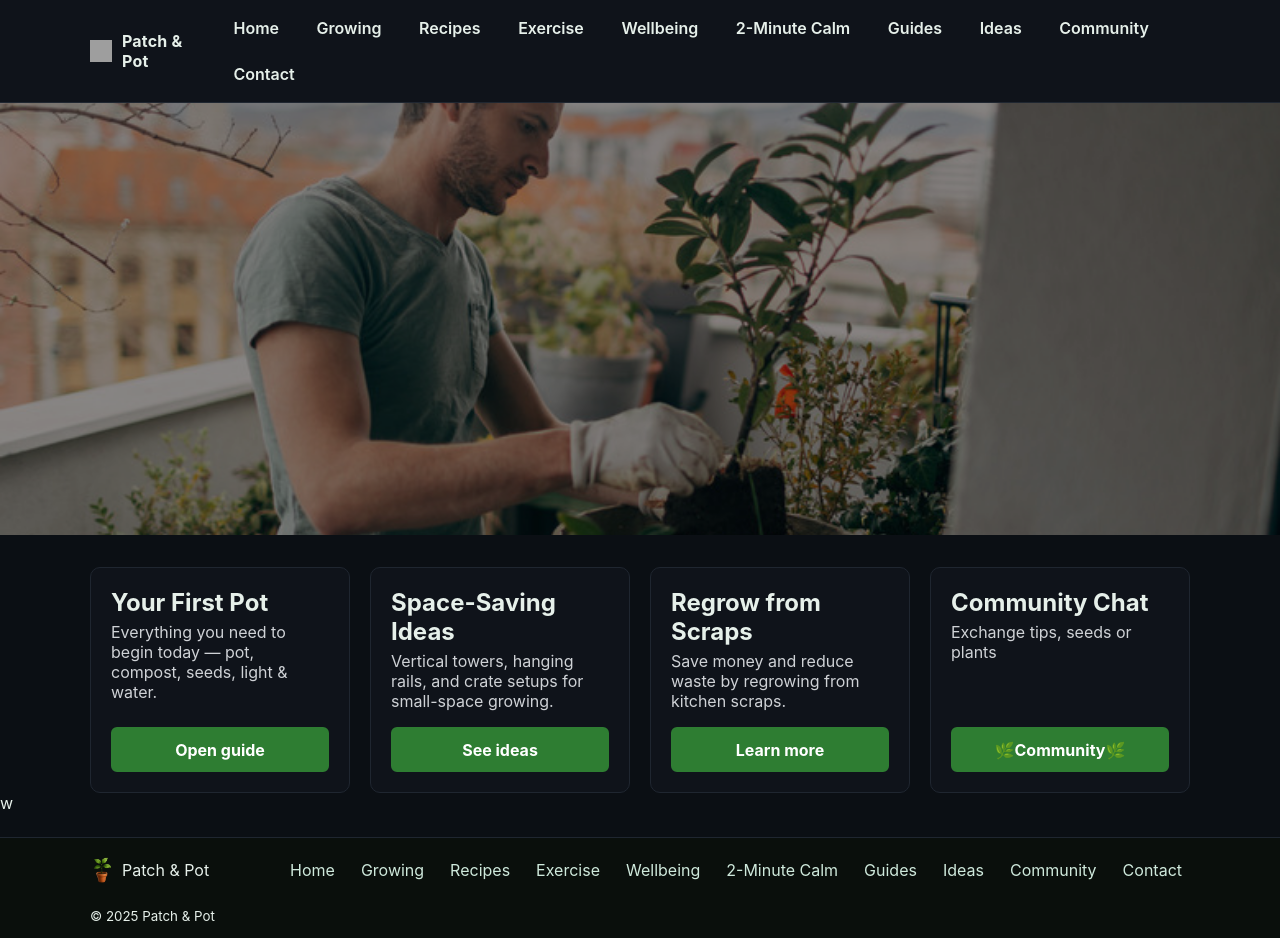
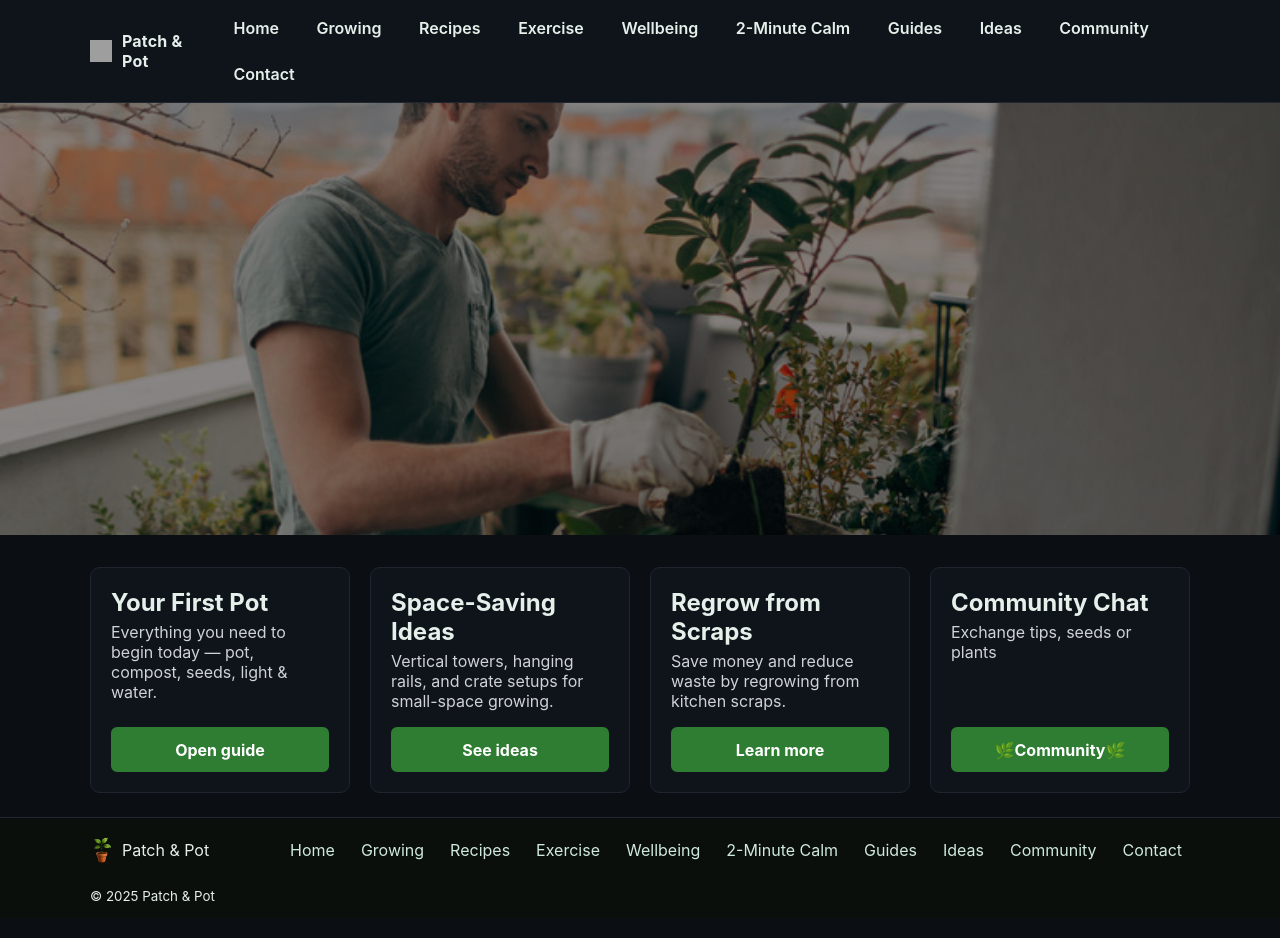
Before and after one commit to grantfitfuel/patchandpot, a Jekyll site: the page built from sites/index.html, in a window 1280 px wide. Built offline with Jekyll 4.4.1, drawn with Linux system fonts in a browser that asks for light colours; grey boxes are pictures that could not be loaded.

Commit message:
Update index.html

```diff
--- a/sites/index.html
+++ b/sites/index.html
@@ -58,4 +58,4 @@ keywords: patch and pot, grow anywhere, container gardening, balcony garden, sma
 
 <!-- Universal footer mount -->
 <div id="site-footer"></div>
-w<link rel="stylesheet" href="/css/pp-hotfix.css?v=12">
+<link rel="stylesheet" href="/css/pp-hotfix.css?v=13">
```
